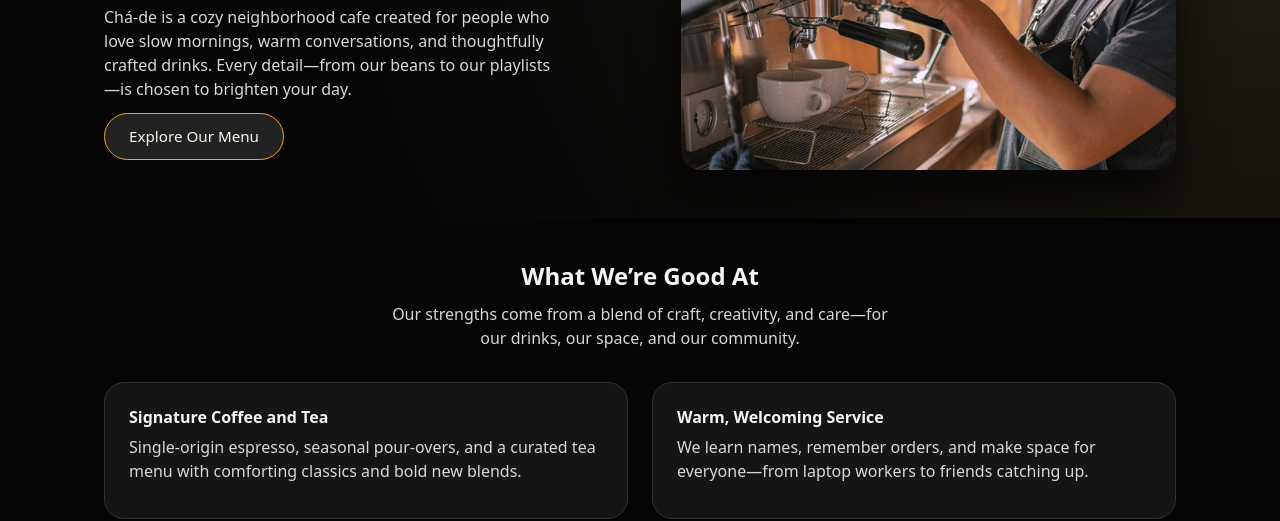
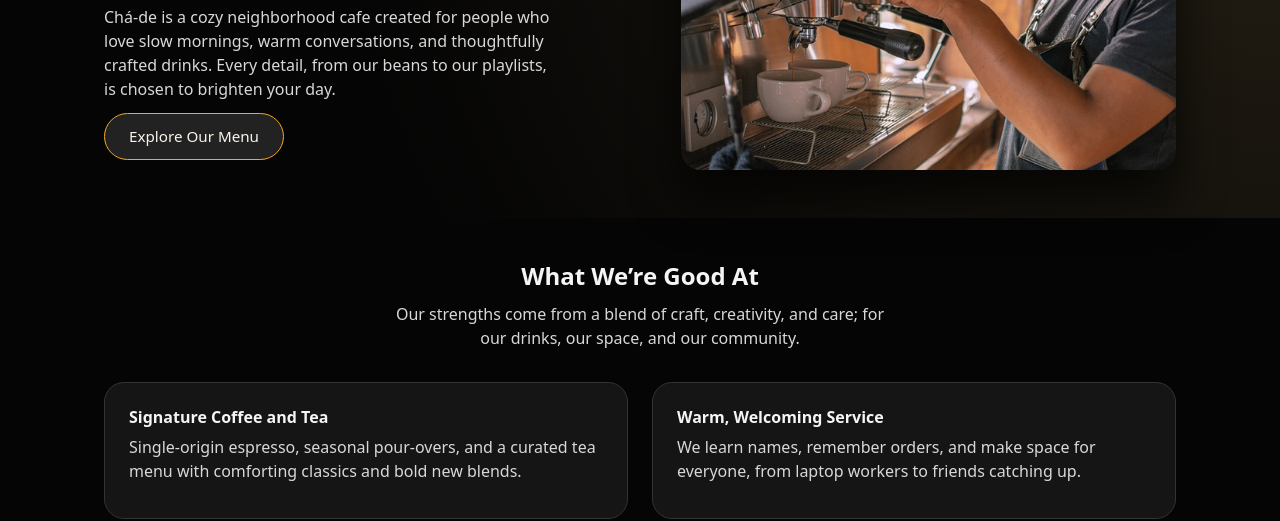
Before and after one commit to bennettdcsm/DGME169_Geiziane-E, a plain HTML site: page about.html in a window 1280 px wide. Shown: the part 305-826 px from the top of the page. Drawn offline with Linux system fonts and the light colour scheme.

Commit message:
Update about.html

```diff
--- a/about.html
+++ b/about.html
@@ -42,8 +42,8 @@
           <h1>Brewing Moments, Not Just Coffee.</h1>
           <p>
             Chá-de is a cozy neighborhood cafe created for people who love slow mornings,
-            warm conversations, and thoughtfully crafted drinks. Every detail—from our
-            beans to our playlists—is chosen to brighten your day.
+            warm conversations, and thoughtfully crafted drinks. Every detail, from our
+            beans to our playlists, is chosen to brighten your day.
           </p>
           <a href="gallery.html" class="btn btn-secondary">Explore Our Menu</a>
         </div>
@@ -59,7 +59,7 @@
       <div class="container">
         <h2 class="section-title">What We’re Good At</h2>
         <p class="section-intro">
-          Our strengths come from a blend of craft, creativity, and care—for our drinks,
+          Our strengths come from a blend of craft, creativity, and care; for our drinks,
           our space, and our community.
         </p>
 
@@ -75,7 +75,7 @@
           <article class="pill-card">
             <h3>Warm, Welcoming Service</h3>
             <p>
-              We learn names, remember orders, and make space for everyone—from laptop
+              We learn names, remember orders, and make space for everyone, from laptop
               workers to friends catching up.
             </p>
           </article>
```
